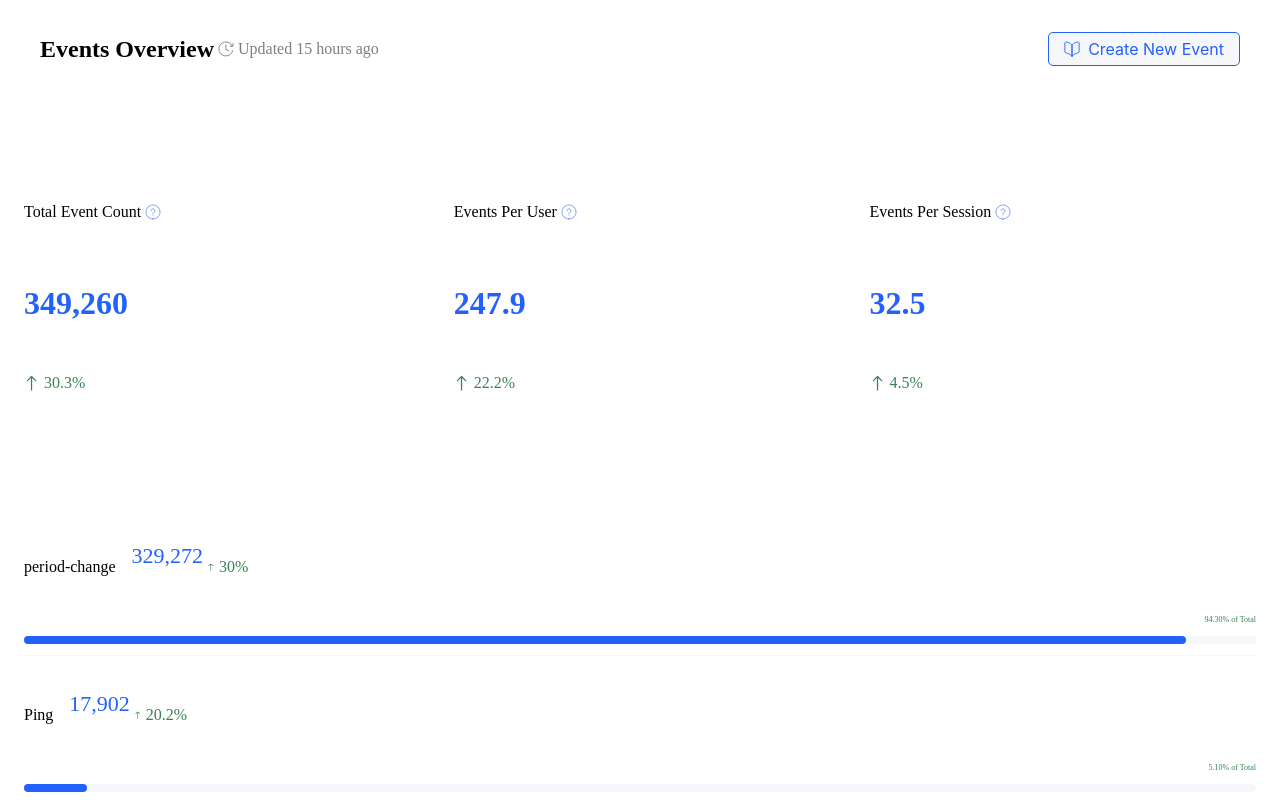
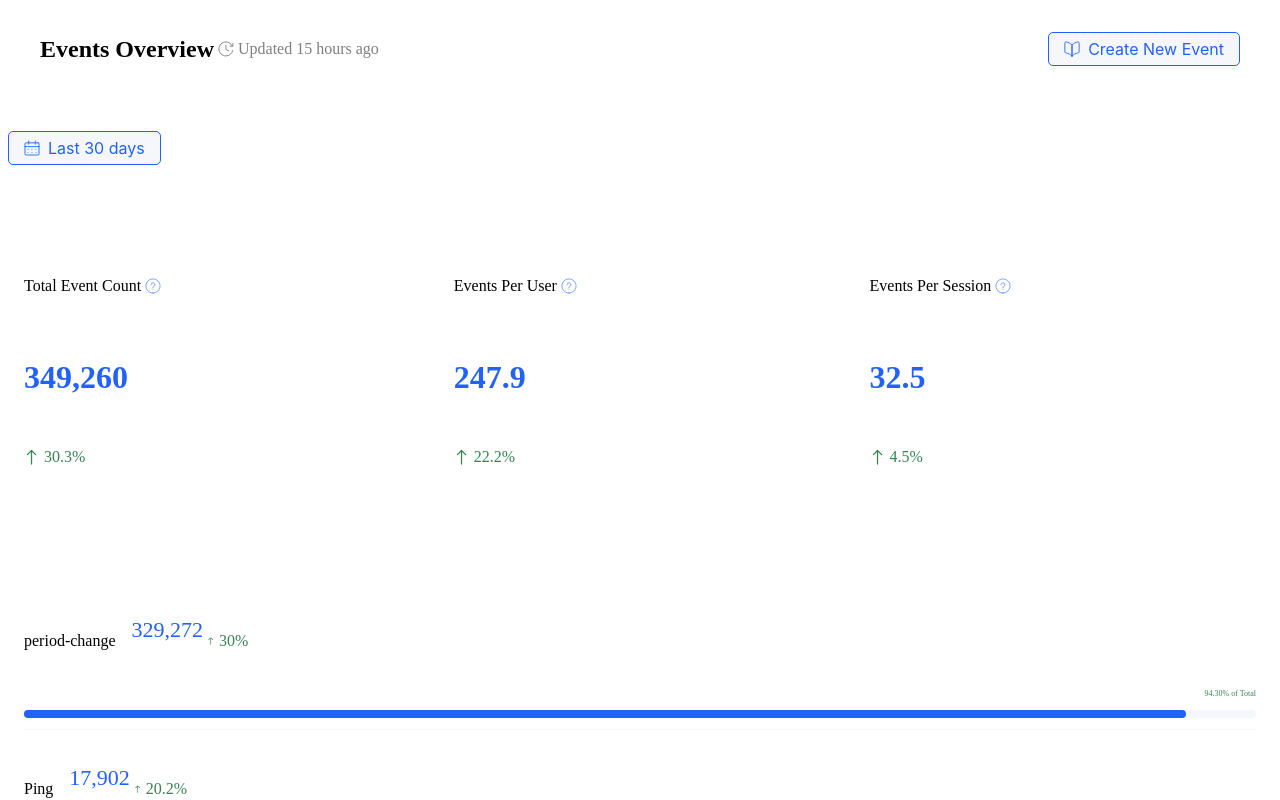
Before and after one commit to gabrieloliveirapinto/countly-challenge, a Vue app: page / in a window 1280 px wide. Shown: the top 800 px of the page. Built offline with nearby package versions, Linux system fonts and the light colour scheme.

Commit message:
feat(EventsOverview): add last 30 days button

```diff
--- a/src/views/EventsOverview.vue
+++ b/src/views/EventsOverview.vue
@@ -1,5 +1,14 @@
 <template>
   <div class="events-overview">
+    <div class="row">
+      <div class="col-11 offset-1">
+        <BaseButton
+          class="events-overview__button"
+          icon="calendar"
+          text="Last 30 days"
+        />
+      </div>
+    </div>
     <div class="row">
       <div class="col-12 col-md-5 offset-md-1">
         <FeaturedEventsSection
@@ -29,6 +38,7 @@
 </template>
 
 <script setup>
+import BaseButton from '@/components/BaseButton';
 import FeaturedEventsSection from '@/components/FeaturedEventsSection';
 import EventsCardList from '@/components/EventsCardList';
 import EventMetricsSection from '@/components/EventMetricsSection';
@@ -113,12 +123,22 @@ const topEvents = [
 <style lang="scss" scoped>
 .events-overview {
 
+  // .events-overview__button
+  &__button {
+    margin-top: $layout-unit-lg;
+  }
+
   // .events-overview__section
   &__section {
     margin: $layout-unit-lg 0;
   }
 
   @include media-breakpoint-up(lg) {
+
+    // .events-overview__button
+    &__button {
+      margin-top: $layout-unit-xxl;
+    }
 
     // .events-overview__section
     &__section {
```
